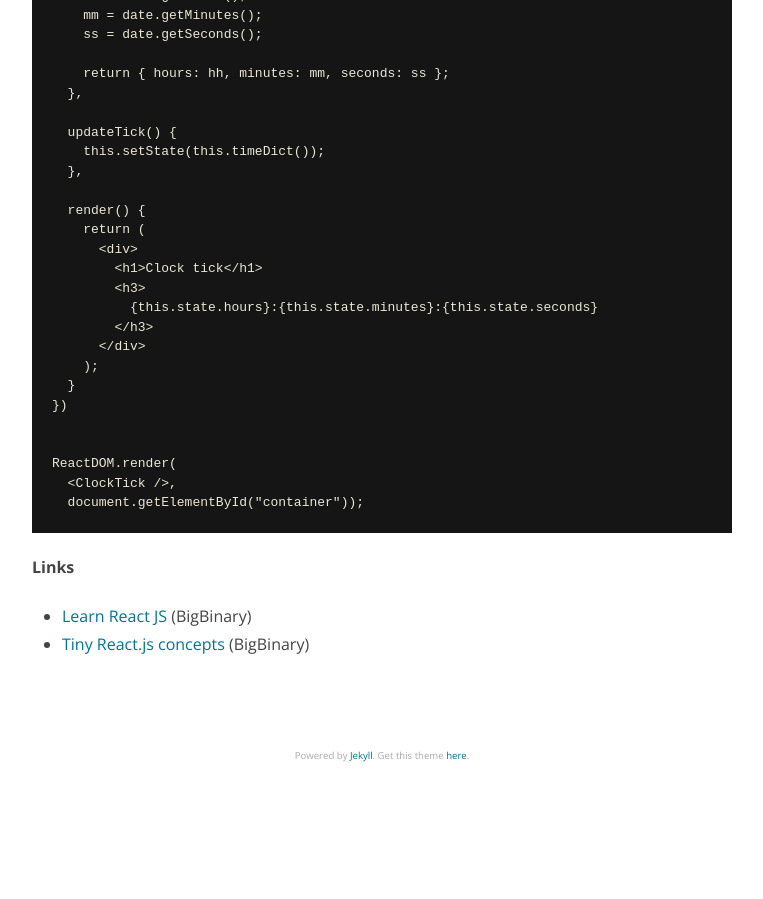
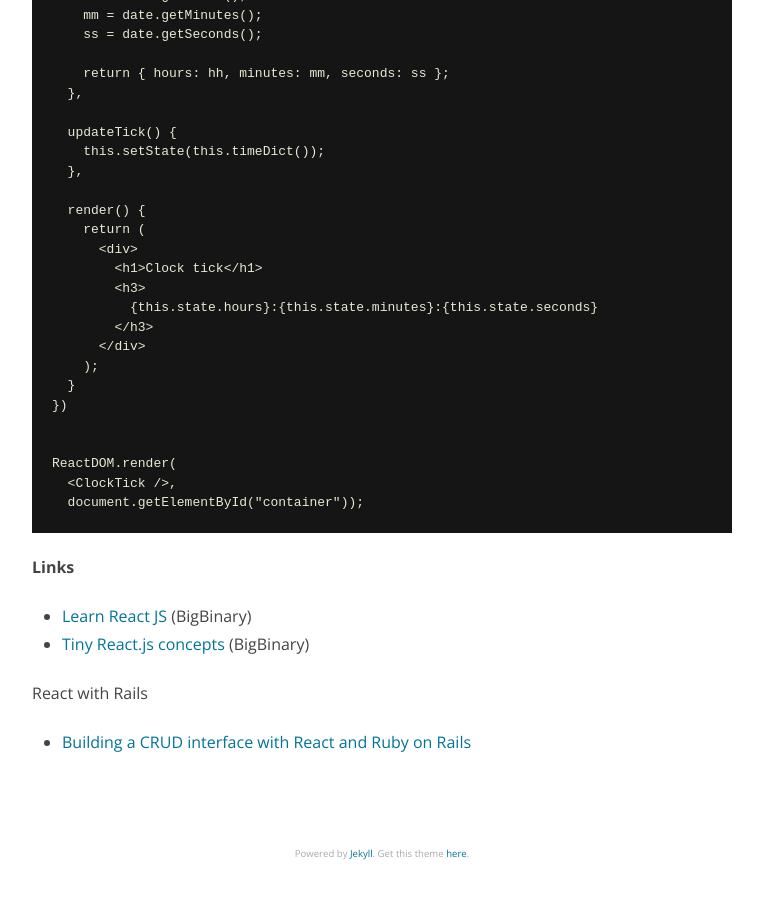
Before and after one commit to nithinbekal/nithinbekal.github.io, a Jekyll site: the page built from notes/react.md, in a window 1280 px wide and 900 px high, scrolled down 4424 px. Shown: the whole window, without its empty margins (258-1021 px from the left). Built offline with Jekyll 4.4.1, drawn with Linux system fonts in a browser that asks for light colours; before the commit the page ends 5226 px from its top, so only the background shows below that.

Commit message:
React bookmark

```diff
--- a/notes/react.md
+++ b/notes/react.md
@@ -242,3 +242,7 @@ ReactDOM.render(
 
 * [Learn React JS](http://videos.bigbinary.com/categories/react) (BigBinary)
 * [Tiny React.js concepts](http://videos.bigbinary.com/categories/tiny-reactjs-concepts) (BigBinary)
+
+React with Rails
+
+- [Building a CRUD interface with React and Ruby on Rails](http://tutorials.pluralsight.com/ruby-ruby-on-rails/building-a-crud-interface-with-react-and-ruby-on-rails)
```
